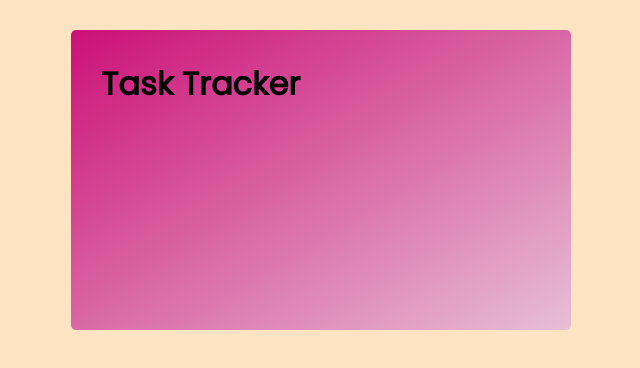
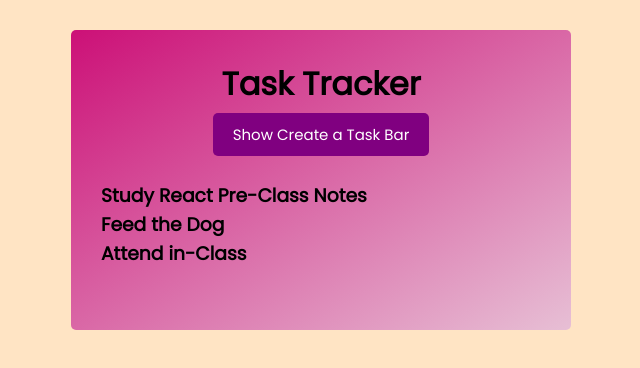
Before and after one commit to oguzhancvdr/task-tracker, a React (Create React App) app: page / in a window 1280 px wide. Shown: the top 368 px of the page, without its empty margins (319-959 px from the left). Built offline with nearby package versions, Linux system fonts and the light colour scheme.

Commit message:
create header and Tasks comp

```diff
--- a/src/App.js
+++ b/src/App.js
@@ -1,9 +1,12 @@
 import "./App.css";
+import Header from "./components/Header";
+import Tasks from "./components/Tasks";
 
 function App() {
   return (
     <div className="container">
-      <h1>Task Tracker</h1>
+      <Header title={"Task Tracker"} />
+      <Tasks />
     </div>
   );
 }
--- /dev/null
+++ b/src/components/Button.js
@@ -0,0 +1,13 @@
+import React from "react";
+
+function Button({ text, color }) {
+  return (
+    <div>
+      <button className="btn" style={{ backgroundColor: color }}>
+        {text}
+      </button>
+    </div>
+  );
+}
+
+export default Button;
--- /dev/null
+++ b/src/components/Header.js
@@ -0,0 +1,23 @@
+import React from 'react'
+import Button from './Button'
+// import PropTypes from 'prop-types';
+
+function Header({title}) {
+    return (
+        <header className="header">
+            <h1>{title}</h1>
+            <Button color="purple" text="Show Create a Task Bar" />
+        </header>
+    )
+}
+
+
+// Header.defaultProps = {
+//     title: 'Task Tracker as default'
+// }
+
+// Header.propTypes = {
+//     title: PropTypes.string.isRequired,
+// };
+
+export default Header
--- /dev/null
+++ b/src/components/Tasks.js
@@ -0,0 +1,13 @@
+import { useState } from "react";
+import { initialState } from "../store/initialStates";
+
+export default function Tasks() {
+  const [tasks, setTasks] = useState(initialState);
+  return (
+    <div>
+      {tasks.map((task) => (
+        <h3 key={task.id}>{task.text}</h3>
+      ))}
+    </div>
+  );
+}
--- /dev/null
+++ b/src/store/initialStates.js
@@ -0,0 +1,20 @@
+export const initialState = [
+    {
+      id: 1,
+      text: "Study React Pre-Class Notes",
+      day: "Feb 5th at 2:30pm",
+      isDone: false,
+    },
+    {
+      id: 2,
+      text: "Feed the Dog",
+      day: "Feb 6th at 1:30pm",
+      isDone: false,
+    },
+    {
+      id: 3,
+      text: "Attend in-Class",
+      day: "Feb 7th at 20:00pm",
+      isDone: false,
+    },
+  ];
```
Also changed, not shown: src/components/Task.js (added).
